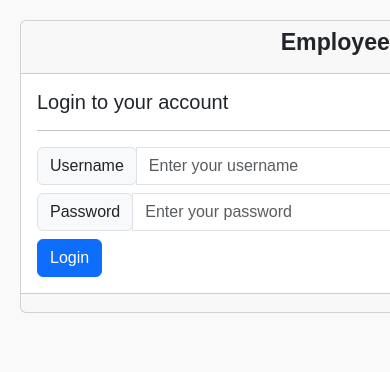
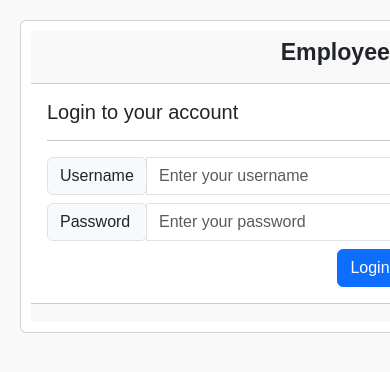
Before and after one commit to Yassin-ck/EmployeemanagementProject, a Django app: page / in a window 390 px wide; the page is wider, and only the part inside the window is pictured. Shown: the top 372 px of that part. Run offline with Django 4.2, Linux system fonts and the light colour scheme; some libraries are stand-ins or nearby versions.

Commit message:
template

```diff
--- a/templates/accounts/login.html
+++ b/templates/accounts/login.html
@@ -1,12 +1,50 @@
 {% extends "base.html" %}
 
 {% block content %}
+
+<style>
+    /* Default styles for the card */
+    .card {
+        width: 740px;
+        margin: 0 auto;
+        padding: 20px;
+    }
+
+    /* Media query for small screens (max-width 576px) */
+    @media screen and (max-width: 576px) {
+        .card {
+            width: 100%;
+            padding: 10px;
+        }
+
+        .card-header {
+            font-size: 20px;
+        }
+
+        .form-row {
+            flex-wrap: wrap;
+        }
+
+        .input-group {
+            flex-basis: 100%;
+        }
+
+        .input-group-text {
+            width: 100px;
+        }
+
+        .input-group-append {
+            text-align: center;
+        }
+    }
+</style>
 
 <div class="container" style="width:740px; padding:20px;">
     <div class="card text">
         <center>
             <div class="card-header">
-                <h3><strong>Employee Login</strong></h3></div>
+                <h3><strong>Employee Login</strong></h3>
+            </div>
         </center>
         <div class="card-body">
             <h5 align="left">Login to your account</h5>
@@ -38,10 +76,8 @@
         <div class="card-footer text-muted">
             <table width="100%">
                 <tr>
-                    <td align="left" width="20%">
-                    </td>
-                    <td align="right" width="30%">
-                    </td>
+                    <td align="left" width="20%"></td>
+                    <td align="right" width="30%"></td>
                 </tr>
             </table>
         </div>
@@ -49,4 +85,5 @@
 </div>
 
 {% include "includes/messages.html" %}
+
 {% endblock content %}
```
Also changed, not shown: templates/accounts/register.html (+47 -0 lines).
